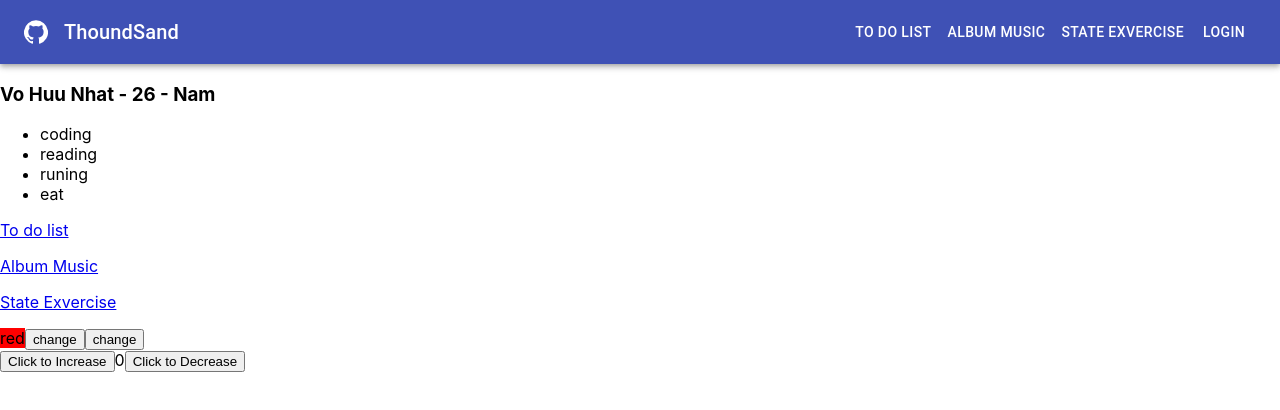
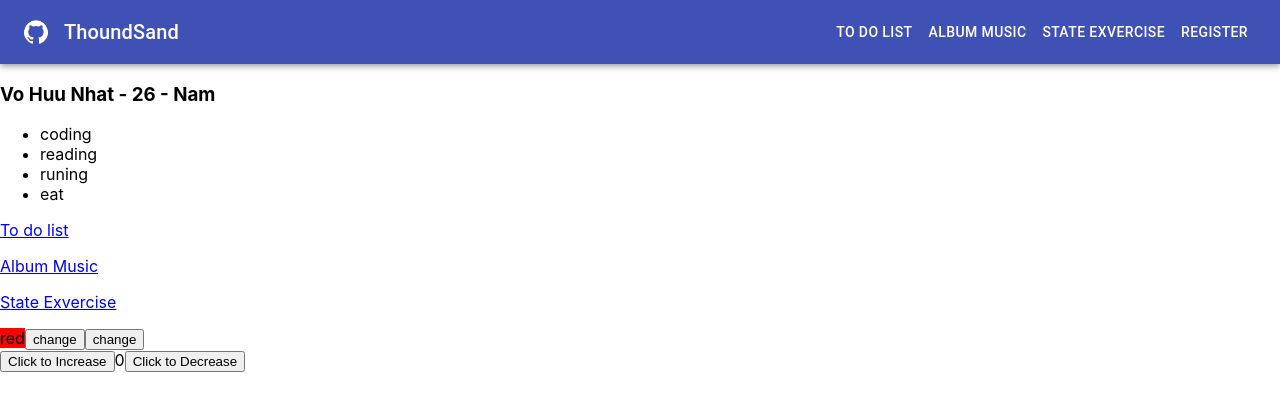
Before and after one commit to Huunhat22/learning_basic, a React (Create React App) app: page /StateExvercise in a window 1280 px wide. Shown: the top 410 px of the page. Built offline with nearby package versions, Linux system fonts and the light colour scheme; no server answers.

Commit message:
gắn thêm link và naklink và cho các nút trên navbar

```diff
--- a/src/components/Header/index.jsx
+++ b/src/components/Header/index.jsx
@@ -6,7 +6,14 @@ import Toolbar from '@material-ui/core/Toolbar';
 import Typography from '@material-ui/core/Typography';
 import GitHubIcon from '@material-ui/icons/GitHub';
 import React from 'react';
-import { NavLink } from 'react-router-dom';
+import { Link, NavLink } from 'react-router-dom';
+import TextField from '@material-ui/core/TextField';
+import Dialog from '@material-ui/core/Dialog';
+import DialogActions from '@material-ui/core/DialogActions';
+import DialogContent from '@material-ui/core/DialogContent';
+import DialogContentText from '@material-ui/core/DialogContentText';
+import DialogTitle from '@material-ui/core/DialogTitle';
+import {useState} from 'react';
 
 const useStyles = makeStyles((theme) => ({
   root: {
@@ -18,23 +25,64 @@ const useStyles = makeStyles((theme) => ({
   title: {
     flexGrow: 1,
   },
+  link:{
+    color: '#fff',
+    textDecoration: 'none',
+  }
 }));
 
 export default function Header() {
   const classes = useStyles();
+
+  const [open, setOpen] =useState(false);
+
+  const handleClickOpen = () => {
+    setOpen(true);
+  };
+
+  const handleClose = () => {
+    setOpen(false);
+  };
+
 
   return (
     <div className={classes.root}>
       <AppBar position="static">
         <Toolbar>
             <GitHubIcon className={classes.menuButton} color="inherit" aria-label="menu"/>
-            <Typography variant="h6" className={classes.title}>
+            <Typography variant='h6' className={classes.title}>
+              <Link to="/" className={classes.link}>
                 ThoundSand
+              </Link>
             </Typography>
-            <Button color="inherit">To do list</Button>
-            <Button color="inherit">Album Music</Button>
-            <Button color="inherit">State Exvercise</Button>
-            <Button color="inherit">Login</Button>
+
+            <NavLink to="/Todo" className={classes.link}>
+              <Button color="inherit">To do list</Button>
+            </NavLink>
+
+            <NavLink to="/AlbumMusic" className={classes.link}>
+              <Button color="inherit">Album Music</Button>
+            </NavLink>
+
+            <NavLink to="/StateExvercise" className={classes.link}>
+              <Button color="inherit">State Exvercise</Button>
+            </NavLink>
+
+            <Button color="inherit" onClick={handleClickOpen}>Register</Button>
+
+            <Dialog open={open} onClose={handleClose} aria-labelledby="form-dialog-title" disableEscapeKeyDown disableBackdropClick>
+            <DialogContent>
+              <DialogContentText>
+                To subscribe to this website, please enter your email address here. We will send updates
+                occasionally.
+              </DialogContentText>
+            </DialogContent>
+            <DialogActions>
+              <Button onClick={handleClose} color="primary">
+                Cancel
+              </Button>
+            </DialogActions>
+      </Dialog>
 
         </Toolbar>
       </AppBar>
```
